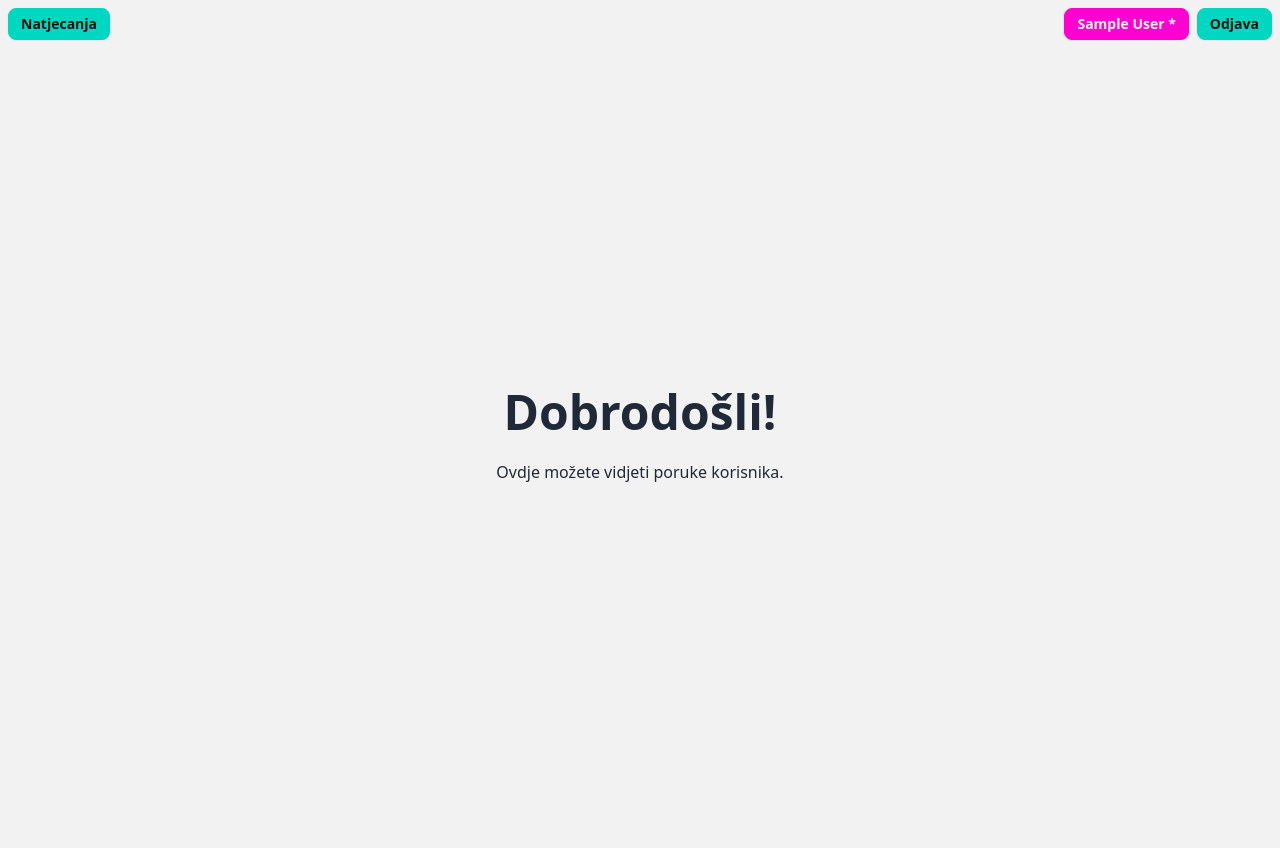
After one commit to RTXEdo/sjiwp4-express, a Node server app: page /competitions/forum_output/1 in a window 1280 px wide. The commit adds this page. Run offline with Node 20, Linux system fonts and the light colour scheme; the visitor is signed in with stand-in values (Sample User, id 1); data that the repository does not hold is empty; some libraries are stand-ins or nearby versions.

Commit message:
Korak 4 - Zavrsni

```diff
--- a/public/stylesheets/style.css
+++ b/public/stylesheets/style.css
@@ -1295,6 +1295,25 @@ html {
   background-color: var(--fallback-b1,oklch(var(--b1)/var(--tw-bg-opacity)));
 }
 
+.toast {
+  position: fixed;
+  display: flex;
+  min-width: -moz-fit-content;
+  min-width: fit-content;
+  flex-direction: column;
+  white-space: nowrap;
+  gap: 0.5rem;
+  padding: 1rem;
+}
+
+.alert-info {
+  border-color: var(--fallback-in,oklch(var(--in)/0.2));
+  --tw-text-opacity: 1;
+  color: var(--fallback-inc,oklch(var(--inc)/var(--tw-text-opacity)));
+  --alert-bg: var(--fallback-in,oklch(var(--in)/1));
+  --alert-bg-mix: var(--fallback-b1,oklch(var(--b1)/1));
+}
+
 .alert-success {
   border-color: var(--fallback-su,oklch(var(--su)/0.2));
   --tw-text-opacity: 1;
@@ -1921,6 +1944,63 @@ html {
   padding: 0px;
 }
 
+:where(.toast) {
+  bottom: 0px;
+  inset-inline-end: 0px;
+  inset-inline-start: auto;
+  top: auto;
+  --tw-translate-x: 0px;
+  --tw-translate-y: 0px;
+  transform: translate(var(--tw-translate-x), var(--tw-translate-y)) rotate(var(--tw-rotate)) skewX(var(--tw-skew-x)) skewY(var(--tw-skew-y)) scaleX(var(--tw-scale-x)) scaleY(var(--tw-scale-y));
+}
+
+.toast:where(.toast-start) {
+  inset-inline-end: auto;
+  inset-inline-start: 0px;
+  --tw-translate-x: 0px;
+  transform: translate(var(--tw-translate-x), var(--tw-translate-y)) rotate(var(--tw-rotate)) skewX(var(--tw-skew-x)) skewY(var(--tw-skew-y)) scaleX(var(--tw-scale-x)) scaleY(var(--tw-scale-y));
+}
+
+.toast:where(.toast-center) {
+  inset-inline-end: 50%;
+  inset-inline-start: 50%;
+  --tw-translate-x: -50%;
+  transform: translate(var(--tw-translate-x), var(--tw-translate-y)) rotate(var(--tw-rotate)) skewX(var(--tw-skew-x)) skewY(var(--tw-skew-y)) scaleX(var(--tw-scale-x)) scaleY(var(--tw-scale-y));
+}
+
+:is([dir="rtl"] .toast:where(.toast-center)) {
+  --tw-translate-x: 50%;
+  transform: translate(var(--tw-translate-x), var(--tw-translate-y)) rotate(var(--tw-rotate)) skewX(var(--tw-skew-x)) skewY(var(--tw-skew-y)) scaleX(var(--tw-scale-x)) scaleY(var(--tw-scale-y));
+}
+
+.toast:where(.toast-end) {
+  inset-inline-end: 0px;
+  inset-inline-start: auto;
+  --tw-translate-x: 0px;
+  transform: translate(var(--tw-translate-x), var(--tw-translate-y)) rotate(var(--tw-rotate)) skewX(var(--tw-skew-x)) skewY(var(--tw-skew-y)) scaleX(var(--tw-scale-x)) scaleY(var(--tw-scale-y));
+}
+
+.toast:where(.toast-bottom) {
+  bottom: 0px;
+  top: auto;
+  --tw-translate-y: 0px;
+  transform: translate(var(--tw-translate-x), var(--tw-translate-y)) rotate(var(--tw-rotate)) skewX(var(--tw-skew-x)) skewY(var(--tw-skew-y)) scaleX(var(--tw-scale-x)) scaleY(var(--tw-scale-y));
+}
+
+.toast:where(.toast-middle) {
+  bottom: auto;
+  top: 50%;
+  --tw-translate-y: -50%;
+  transform: translate(var(--tw-translate-x), var(--tw-translate-y)) rotate(var(--tw-rotate)) skewX(var(--tw-skew-x)) skewY(var(--tw-skew-y)) scaleX(var(--tw-scale-x)) scaleY(var(--tw-scale-y));
+}
+
+.toast:where(.toast-top) {
+  bottom: auto;
+  top: 0px;
+  --tw-translate-y: 0px;
+  transform: translate(var(--tw-translate-x), var(--tw-translate-y)) rotate(var(--tw-rotate)) skewX(var(--tw-skew-x)) skewY(var(--tw-skew-y)) scaleX(var(--tw-scale-x)) scaleY(var(--tw-scale-y));
+}
+
 .card-compact .card-body {
   padding: 1rem;
   font-size: 0.875rem;
--- a/routes/competitions.js
+++ b/routes/competitions.js
@@ -218,6 +218,7 @@ router.get("/report/:id", authRequired, function (req, res, next) {
 });
 //4. KORAK
 
+//4.1 - Zapisivanje poruka u bazu podataka
 const schema_forumFeedback = Joi.object({
     id_competition: Joi.number().required(),
     feedback: Joi.string().min(3).max(1000).required()
@@ -226,25 +227,38 @@ const schema_forumFeedback = Joi.object({
 
 
 router.get("/forum/:id", authRequired, function (req, res, next) {
-    const stmt = db.prepare(`
-        SELECT id_forum, id_competition, id_user, feedback, competitions.id, competitions.name, users.id, users.name
-        FROM forum, competitions, users
-        WHERE id_user=users.id AND forum.id_competition=?
-        ORDER BY id_forum
-    `);
-    const result = stmt.all(req.params.id);
-    console.log(result);
-    res.render("competitions/forum", { result: { items: result } });
+
+    // do validation
+    const result = schema_id.validate(req.params);
+    if (result.error) {
+        throw new Error("Neispravan poziv");
+    }
+
+    res.render("competitions/forum", { result: { competition: req.params.id } });
 });
 
 router.post("/forum", authRequired, function (req, res, next) {
     const result = schema_forumFeedback.validate(req.body);
+    const stmt = db.prepare("INSERT INTO forum (id_user, id_competition, feedback) VALUES (?, ?, ?);");
+    const insertResult = stmt.run(req.user.sub, req.body.id_competition, req.body.feedback);
 
-    try {
-        const stmt = db.prepare("INSERT INTO forum (id_user, id_competition, feedback) VALUES (?, ?, ?);");
-        const insertResult = stmt.run(req.user.sub, req.body.id_competition, req.body.feedback);
-    } catch (error) {
-        console.log(error);
+    console.log(insertResult);
+    res.render("competitions/forum_ok", { result: { id: req.body.id_competition }});
+});
+
+//4.2 Ispisivanje poruka na formu
+router.get("/forum_output/:id", authRequired, function (req, res, next) {
+    const result = schema_id.validate(req.params);
+    if (result.error) {
+        throw new Error("Neispravan poziv");
     }
+    const stmt = db.prepare(`
+    SELECT f.feedback, u.id, u.name
+    FROM forum f, competitions c, users u
+    WHERE f.id_user = u.id AND c.id = f.id_competition AND c.id = ?
+    `)
+    const outputResult = stmt.all(req.params.id);
+    res.render("competitions/forum_output", { result: { items: outputResult } });
 });
+
 module.exports = router;
--- a/views/competitions/forum.handlebars
+++ b/views/competitions/forum.handlebars
@@ -9,7 +9,7 @@
 <div class="p-3">
     <form method="post" action="/competitions/forum">
         <input type="text" name="feedback" placeholder="Type here" class="input input-bordered w-full max-w-l" />
-        <input type="hidden" name="id_competition" value="{{this.id}}" />
+        <input type="hidden" name="id_competition" value="{{result.competition}}" />
         {{>form_buttons}}
     </form>
 
--- /dev/null
+++ b/views/competitions/forum_output.handlebars
@@ -0,0 +1,16 @@
+<div class="toast toast-top toast-start"></div>
+<div class="hero min-h-screen bg-base-200">
+  <div class="hero-content text-center">
+    <div class="max-w-md">
+      <h1 class="text-5xl font-bold">Dobrodošli!</h1>
+      <p class="py-6">Ovdje možete vidjeti poruke korisnika.
+      </p>
+    </div>
+  </div>
+</div>
+{{#each result.items}}
+  <div class="alert bg-primary mb-4 flex flex-col w-85">
+    <span class="text-black">{{this.name}} je napisao/la: {{this.feedback}}</span>
+  </div>
+{{/each}}
+</div>
--- a/views/competitions/index.handlebars
+++ b/views/competitions/index.handlebars
@@ -43,6 +43,9 @@
                         <a href="/competitions/report/{{this.id}}" class="btn btn-accent btn-xs">Ispiši izvješće</a>
 
                         <a href="/competitions/forum/{{this.id}}" class="btn btn-accent btn-xs">Feedback</a>
+
+                        <a href="/competitions/forum_output/{{this.id}}" class="btn btn-accent btn-xs">Forum</a>
+
                     </td>
                 </tr>
                 {{/each}}
```
Also changed, not shown: other parts of public/stylesheets/style.css (+71 -19 lines), views/competitions/forum_ok.handlebars (added, +8 -0 lines), db.sqlite3.
